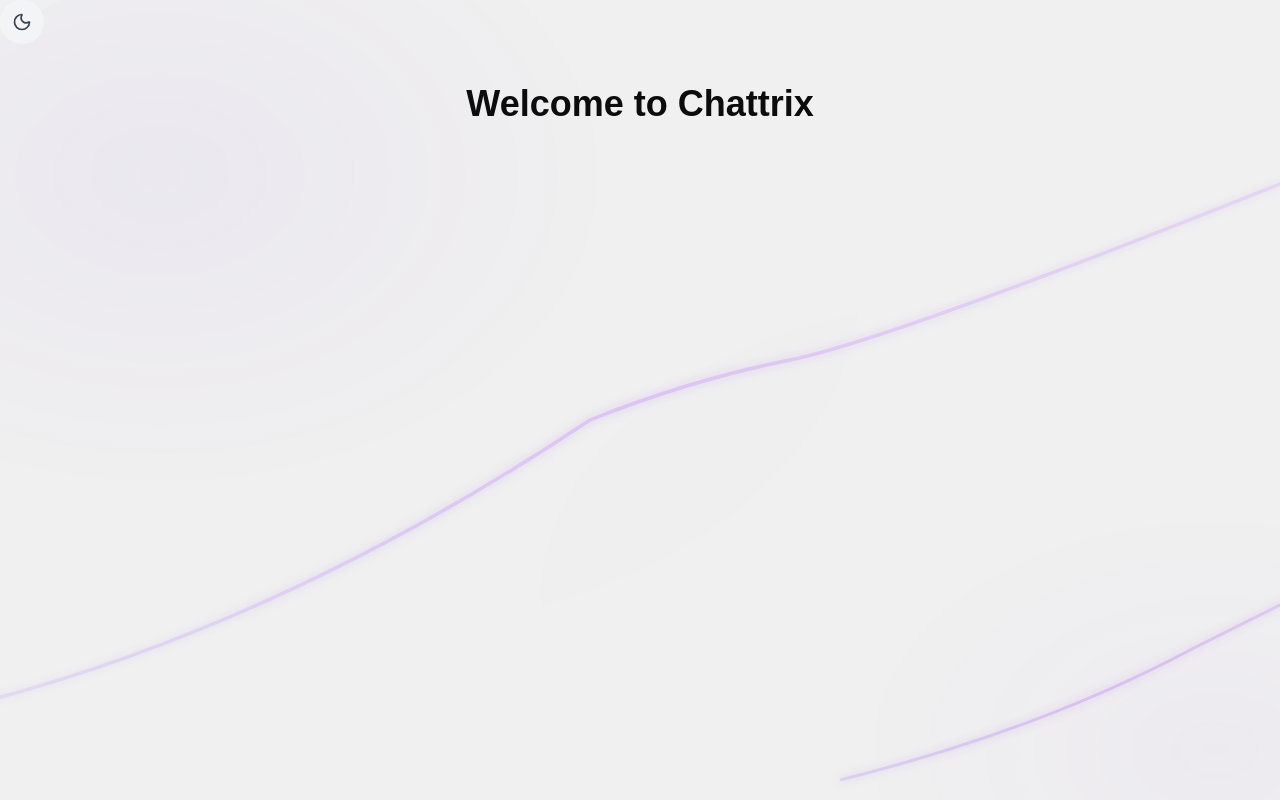
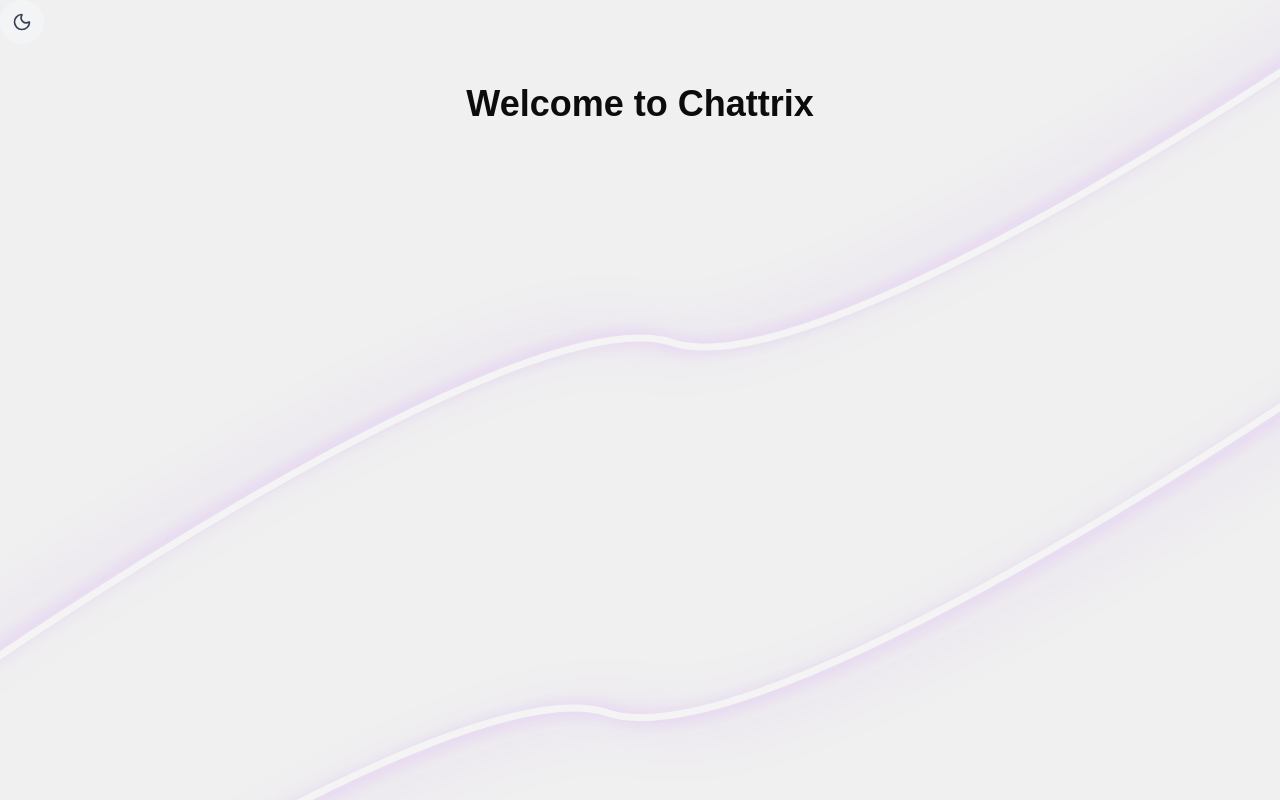
Before and after one commit to Yulkazs/chattrix, a Next.js app: page / in a window 1280 px wide. Built offline with nearby package versions, Linux system fonts and the light colour scheme.

Commit message:
Updated background to right SVG's

```diff
--- a/app/components/Background.tsx
+++ b/app/components/Background.tsx
@@ -1,82 +1,32 @@
-// app/components/Background.tsx
 'use client';
 
 import { useTheme } from './ThemeContext';
+import Image from 'next/image';
 
 export function Background() {
   const { theme } = useTheme();
 
-  // Show background in both themes, but adjust opacity
   const isDark = theme === 'dark';
 
   return (
     <div className="fixed inset-0 -z-10 overflow-hidden">
-      <svg
-        className={`absolute inset-0 w-full h-full ${isDark ? 'opacity-100' : 'opacity-30'}`}
-        viewBox="0 0 1400 800"
-        preserveAspectRatio="xMidYMid slice"
-        xmlns="http://www.w3.org/2000/svg"
-      >
-        <defs>
-          {/* Gradient for the main flowing line */}
-          <linearGradient id="lineGradient" x1="0%" y1="0%" x2="100%" y2="0%">
-            <stop offset="0%" stopColor="#8B5CF6" stopOpacity="0.4" />
-            <stop offset="50%" stopColor="#A855F7" stopOpacity="0.9" />
-            <stop offset="100%" stopColor="#C084FC" stopOpacity="0.7" />
-          </linearGradient>
+      <Image
+        src="/bg-line-upper.svg"
+        alt=""
+        fill
+        className={`absolute inset-0 object-cover object-top ${isDark ? 'opacity-100' : 'opacity-30'}`}
+        style={{ transform: 'translateY(-8%)' }}
+        priority
+      />
 
-          {/* Gradient for the secondary line */}
-          <linearGradient id="lineGradient2" x1="0%" y1="0%" x2="100%" y2="0%">
-            <stop offset="0%" stopColor="#7C3AED" stopOpacity="0.5" />
-            <stop offset="50%" stopColor="#9333EA" stopOpacity="0.8" />
-            <stop offset="100%" stopColor="#A855F7" stopOpacity="0.6" />
-          </linearGradient>
-
-          {/* Enhanced glow filter */}
-          <filter id="glow" x="-50%" y="-50%" width="200%" height="200%">
-            <feGaussianBlur stdDeviation="4" result="coloredBlur"/>
-            <feMerge>
-              <feMergeNode in="coloredBlur"/>
-              <feMergeNode in="SourceGraphic"/>
-            </feMerge>
-          </filter>
-
-          {/* Ambient shadow gradients */}
-          <radialGradient id="shadowGradient1" cx="30%" cy="35%" r="45%">
-            <stop offset="0%" stopColor="#8B5CF6" stopOpacity="0.15" />
-            <stop offset="70%" stopColor="#7C3AED" stopOpacity="0.05" />
-            <stop offset="100%" stopColor="#6D28D9" stopOpacity="0.01" />
-          </radialGradient>
-
-          <radialGradient id="shadowGradient2" cx="75%" cy="75%" r="40%">
-            <stop offset="0%" stopColor="#A855F7" stopOpacity="0.12" />
-            <stop offset="60%" stopColor="#8B5CF6" stopOpacity="0.04" />
-            <stop offset="100%" stopColor="#7C3AED" stopOpacity="0.01" />
-          </radialGradient>
-        </defs>
-
-        {/* Ambient shadow areas */}
-        <ellipse cx="420" cy="280" rx="500" ry="350" fill="url(#shadowGradient1)" />
-        <ellipse cx="1050" cy="600" rx="450" ry="300" fill="url(#shadowGradient2)" />
-
-        {/* Main flowing line - recreated to match your original with the subtle wave */}
-        <path
-          d="M 50 700 Q 350 620 650 420 Q 750 380 850 360 Q 950 340 1350 180"
-          fill="none"
-          stroke="url(#lineGradient)"
-          strokeWidth="3.5"
-          filter="url(#glow)"
-        />
-
-        {/* Secondary flowing line - bottom right curve */}
-        <path
-          d="M 900 780 Q 1100 730 1250 650 Q 1350 600 1450 550"
-          fill="none"
-          stroke="url(#lineGradient2)"
-          strokeWidth="3"
-          filter="url(#glow)"
-        />
-      </svg>
+      <Image
+        src="/bg-line-down.svg"
+        alt=""
+        fill
+        className={`absolute inset-0 object-cover object-bottom ${isDark ? 'opacity-100' : 'opacity-30'}`}
+        style={{ transform: 'translateY(40%)' }}
+        priority
+      />
     </div>
   );
 }
```
